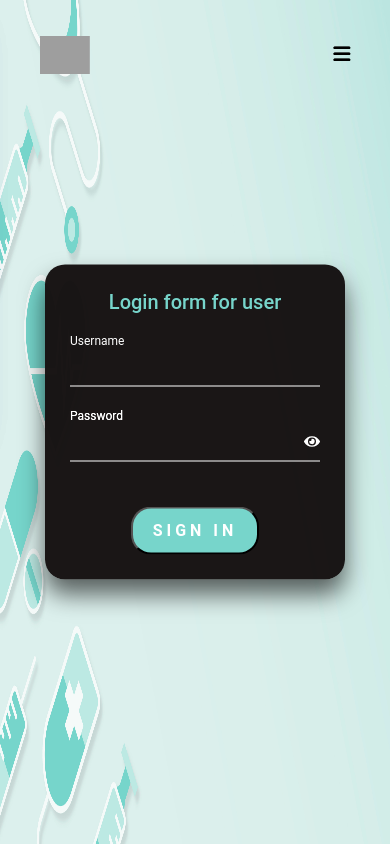
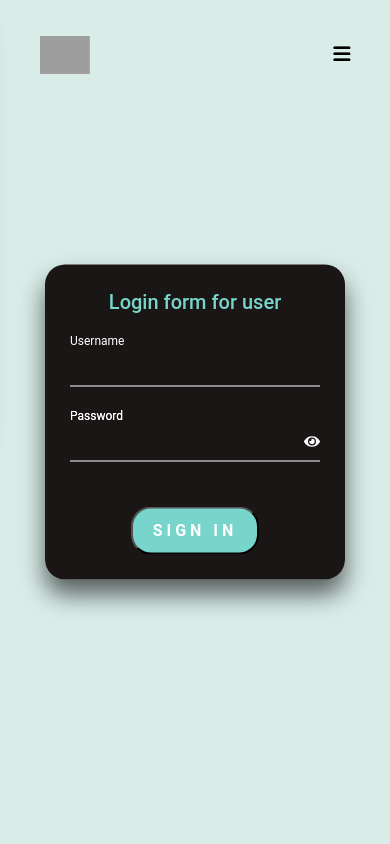
Before and after one commit to janwry26/tup-capstone, a React (Create React App) app in the folder client/: page /login in a window 390 px wide. Built offline with nearby package versions, Linux system fonts and the light colour scheme; grey boxes are pictures that could not be loaded.

Commit message:
change the background of login page on mobile view

```diff
--- a/client/src/styles/login.css
+++ b/client/src/styles/login.css
@@ -118,7 +118,10 @@ animation: btn-anim2 2s linear infinite;
 
 
 @media screen and (max-width: 1024px) {
+  .login-container{
+    background: #d9ece8;
 
+  }
   div.login-box{
     width: 300px;
     padding: 25px;
```
